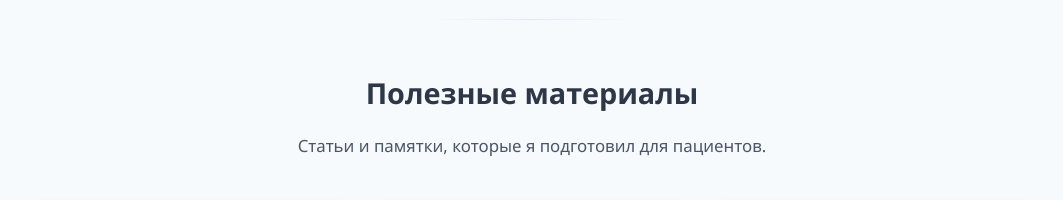
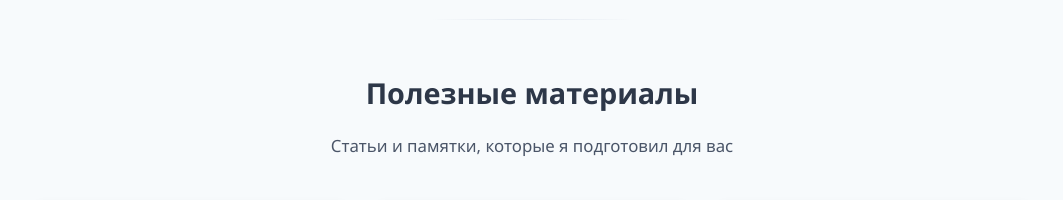
Before and after one commit to Andrey1286/my-personal-hub, a plain HTML site: page index.html in a window 1280 px wide. Shown: the part 900-1100 px from the top of the page, without its empty margins (108-1171 px from the left). Drawn offline with Linux system fonts and the light colour scheme; a script that the page names is missing.

Commit message:
Update index.html

```diff
--- a/index.html
+++ b/index.html
@@ -106,7 +106,7 @@
 
             <section class="materials fade-in">
                 <h2>Полезные материалы</h2>
-                <p>Статьи и памятки, которые я подготовил для пациентов.</p>
+                <p>Статьи и памятки, которые я подготовил для вас</p>
                 <div class="cards">
                     <div class="card-item">
                         <a href="riski.html" class="card" target="_blank">
```
